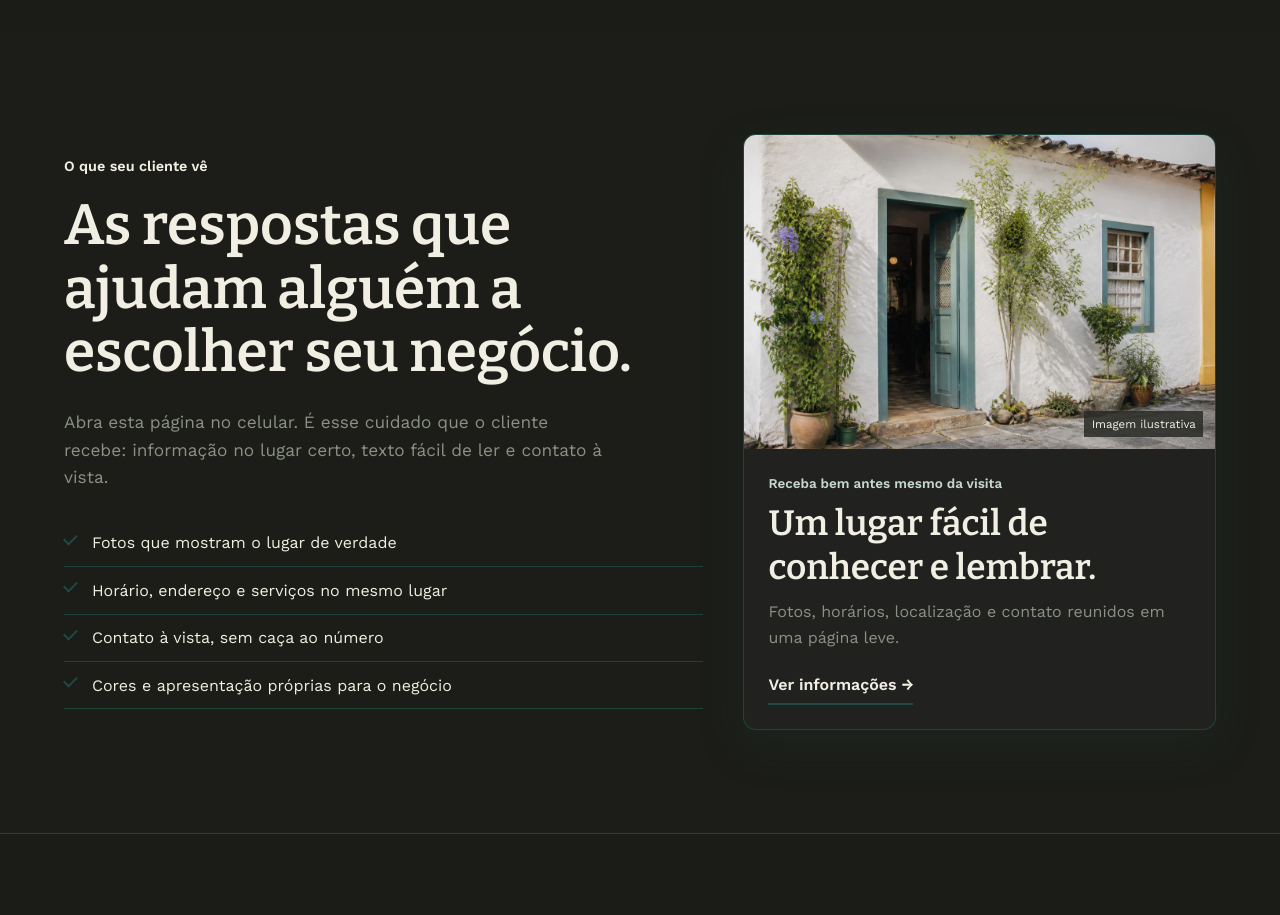
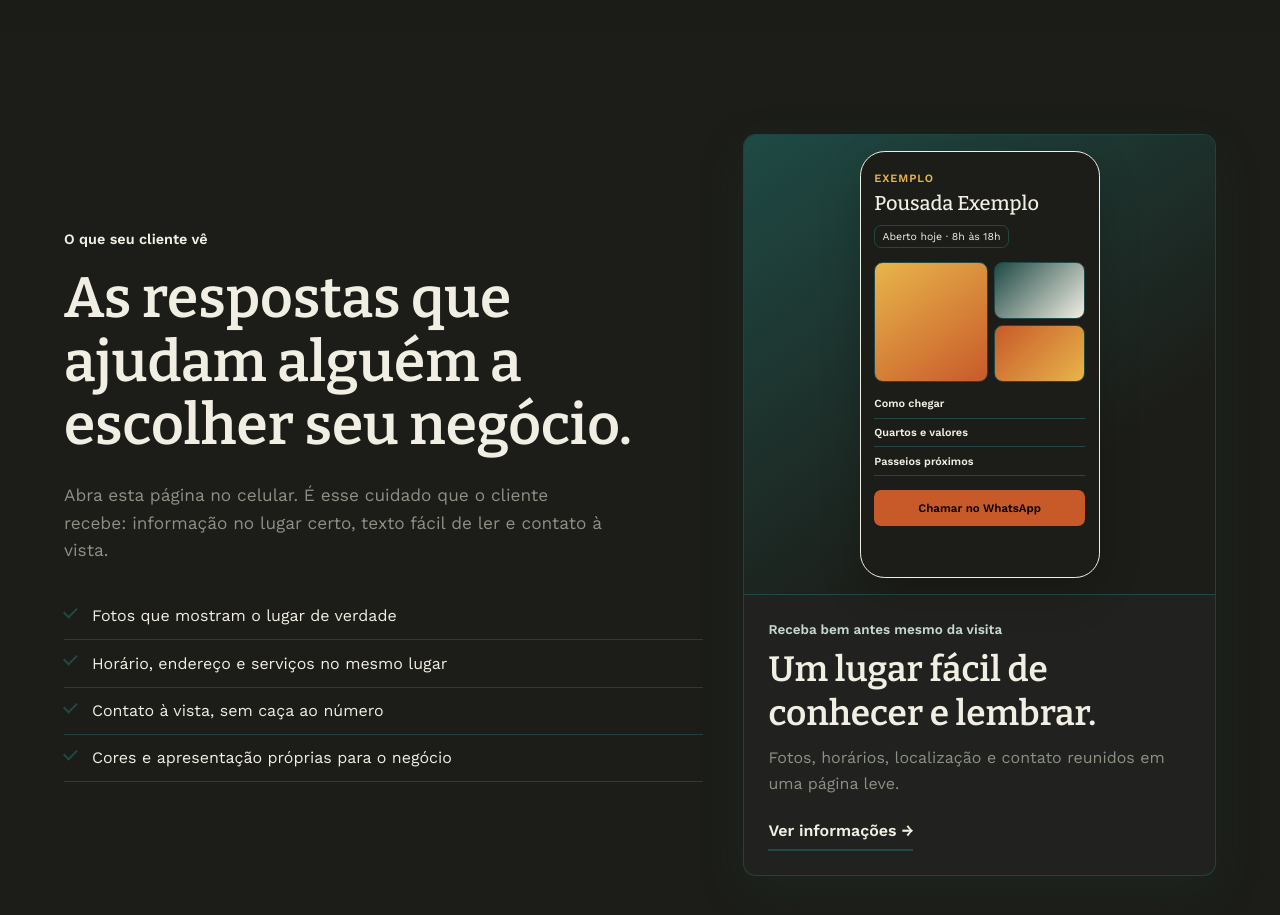
Before and after one commit to GabrielVitor-1/paginanoponto, a React (Vite) app: page / in a window 1280 px wide. Shown: the part 2260-3175 px from the top of the page. Built offline with nearby package versions, Linux system fonts and the light colour scheme.

Commit message:
feat: adiciona mini página de exemplo

```diff
--- a/index.html
+++ b/index.html
@@ -213,16 +213,28 @@
           </div>
 
           <article class="sample-page reveal" aria-label="Exemplo ilustrativo de uma página">
-            <figure>
-              <img
-                src="./negocio-ilustrativo.jpg"
-                alt="Entrada ilustrativa de um pequeno negócio, com parede clara, porta azul-petróleo e plantas"
-                width="1200"
-                height="800"
-                loading="lazy"
-              />
-              <figcaption>Imagem ilustrativa</figcaption>
-            </figure>
+            <div
+              class="phone-example"
+              role="img"
+              aria-label="Exemplo de uma página de pousada no celular, com horário, fotos, informações e botão de WhatsApp"
+            >
+              <div class="phone-example-screen" aria-hidden="true">
+                <p class="phone-example-label">Exemplo</p>
+                <p class="phone-example-name">Pousada Exemplo</p>
+                <p class="phone-example-hours">Aberto hoje · 8h às 18h</p>
+                <div class="phone-example-photos">
+                  <span></span>
+                  <span></span>
+                  <span></span>
+                </div>
+                <ul class="phone-example-links">
+                  <li>Como chegar</li>
+                  <li>Quartos e valores</li>
+                  <li>Passeios próximos</li>
+                </ul>
+                <span class="phone-example-whatsapp">Chamar no WhatsApp</span>
+              </div>
+            </div>
             <div class="sample-content">
               <p class="sample-kicker">Receba bem antes mesmo da visita</p>
               <h3>Um lugar fácil de conhecer e lembrar.</h3>
--- a/src/styles.css
+++ b/src/styles.css
@@ -653,27 +653,122 @@ h3 {
   transform: translate3d(0, -0.2rem, 0);
 }
 
-.sample-page figure {
-  position: relative;
-  aspect-ratio: 3 / 2;
+.phone-example {
+  display: grid;
+  min-height: clamp(20rem, 55vw, 26rem);
+  place-items: center;
+  padding: 1rem;
+  border-bottom: 1px solid var(--esquadria);
+  background: linear-gradient(145deg, var(--esquadria), var(--ardosia) 72%);
+}
+
+.phone-example-screen {
+  width: min(100%, 15rem);
+  aspect-ratio: 9 / 16;
+  padding: 1.1rem 0.85rem 0.85rem;
+  overflow: hidden;
+  border: 1px solid var(--caicacao);
+  border-radius: 1.55rem;
+  background: var(--ardosia);
+  box-shadow: var(--shadow-md);
+  transition: transform var(--duration-base) var(--ease-enter);
+}
+
+.phone-example-label,
+.phone-example-name,
+.phone-example-hours {
   margin: 0;
-  overflow: hidden;
-}
-
-.sample-page img {
-  width: 100%;
-  height: 100%;
-  object-fit: cover;
-}
-
-.sample-page figcaption {
-  position: absolute;
-  right: 0.75rem;
-  bottom: 0.75rem;
+}
+
+.phone-example-label {
+  color: var(--ipe);
+  font-size: 0.7rem;
+  font-weight: 700;
+  letter-spacing: 0.08em;
+  text-transform: uppercase;
+}
+
+.phone-example-name {
+  margin-top: 0.25rem;
+  color: var(--caicacao);
+  font-family: var(--display);
+  font-size: 1.25rem;
+  line-height: 1.1;
+}
+
+.phone-example-hours {
+  width: fit-content;
+  margin-top: 0.7rem;
   padding: 0.25rem 0.45rem;
-  background: rgb(42 43 38 / 85%);
-  color: var(--caicacao);
+  border: 1px solid var(--esquadria);
+  border-radius: var(--radius-sm);
+  color: var(--caicacao);
+  font-size: 0.66rem;
+  line-height: 1.25;
+}
+
+.phone-example-photos {
+  display: grid;
+  grid-template-columns: 1.25fr 1fr;
+  grid-template-rows: repeat(2, minmax(2.4rem, 1fr));
+  gap: 0.35rem;
+  height: 7.5rem;
+  margin-top: 0.85rem;
+}
+
+.phone-example-photos span {
+  display: block;
+  border: 1px solid var(--esquadria);
+  border-radius: 0.55rem;
+}
+
+.phone-example-photos span:first-child {
+  grid-row: span 2;
+  background: linear-gradient(145deg, var(--ipe), var(--telha));
+}
+
+.phone-example-photos span:nth-child(2) {
+  background: linear-gradient(135deg, var(--esquadria), var(--caicacao));
+}
+
+.phone-example-photos span:nth-child(3) {
+  background: linear-gradient(135deg, var(--telha), var(--ipe));
+}
+
+.phone-example-links {
+  display: grid;
+  gap: 0.35rem;
+  margin: 0.85rem 0;
+  padding: 0;
+  color: var(--caicacao);
+  font-size: 0.68rem;
+  font-weight: 600;
+  list-style: none;
+}
+
+.phone-example-links li {
+  padding-bottom: 0.3rem;
+  border-bottom: 1px solid var(--esquadria);
+}
+
+.phone-example-whatsapp {
+  display: flex;
+  min-height: 2.25rem;
+  align-items: center;
+  justify-content: center;
+  padding: 0.45rem 0.65rem;
+  border-radius: var(--radius-sm);
+  background: var(--telha);
+  color: var(--text-on-terra);
   font-size: 0.72rem;
+  font-weight: 700;
+  text-align: center;
+}
+
+@media (hover: hover) and (pointer: fine) {
+  .sample-page:hover .phone-example-screen {
+    transform: translate3d(0, -0.2rem, 0) rotate(0.35deg);
+  }
 }
 
 .sample-content {
```
